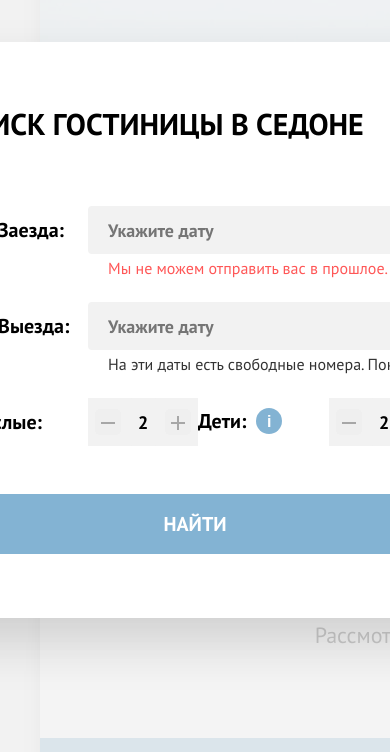
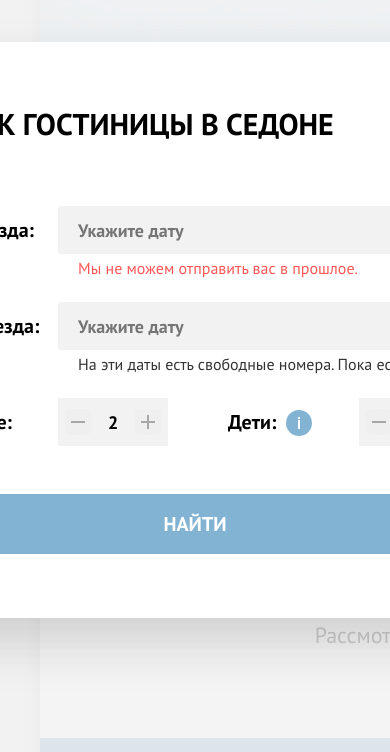
Before and after one commit to htmlacademy-htmlcss/2338943-sedona-37, a plain HTML site: page index.html in a window 390 px wide. Shown: the part 92-844 px from the top of the page. Drawn offline with Linux system fonts and the light colour scheme.

Commit message:
Завершаем вёрстку всех компонентов

```diff
--- a/css/style.css
+++ b/css/style.css
@@ -32,6 +32,22 @@
   color: black;
 }
 
+                                                      /* PAGE-CONTAINER and POP-UP */
+
+.page-container {
+  display: flex;
+  flex-direction: column;
+
+  min-height: 100%;
+
+  width: 1200px;
+  margin: 0 auto;
+
+  background-color: rgba(255, 255, 255, 1);
+  box-shadow: 0 0 15px rgba(0, 0, 0, 0.2);
+  position: relative;
+}
+
 .container-modal-window {
   position: fixed;
   top: 0;
@@ -68,8 +84,6 @@
   padding-right: 50px;
   margin: 0;
   margin-bottom: 64px;
-
-  position: relative;
 }
 
 .modal-window .esc-button {
@@ -86,6 +100,8 @@
   top: 64px;
   left: 613px;
 
+  padding: 0;
+
   background-color: rgba(242, 242, 242, 1);
   border: 3px solid transparent;
   border-radius: 52px;
@@ -95,8 +111,8 @@
   background-color: rgba(230, 230, 230, 1);
 }
 
-.esc-button:active {
-  color: rgba(0, 0, 0, 0.3);
+.esc-button:active path {
+  fill-opacity: 0.3;
 }
 
 .esc-button:focus-visible {
@@ -107,9 +123,7 @@
 .modal-window form {
   display: grid;
   grid-template-columns: 137px 110px 1fr 131px 110px;
-  grid-auto-rows: minmax(48px, auto);
-  align-items: center;
-  row-gap: 48px;
+  grid-template-rows: repeat(6, minmax(48px, auto));
 }
 
 .modal-window label {
@@ -118,104 +132,78 @@
   font-weight: 700;
   line-height: 24px;
 
+  align-self: self-start;
+  padding-top: 12px;
+  padding-right: 18px;
   text-transform: capitalize;
 
-  position: relative;
   word-wrap: break-word;
 }
 
 .modal-window label:nth-of-type(1) {
   grid-column: 1 / 2;
-  padding-right: 18px;
-}
-
-[data-commentStart]::after {
-  position: absolute;
-
+
+  position: relative;
+}
+
+.modal-window label:nth-of-type(2) {
+  grid-column: 1 / 2;
+}
+
+.can {
   font-size: 16px;
   font-weight: normal;
   line-height: 21px;
 
-  content: attr(data-commentStart);
-  color: rgba(255, 87, 87, 1);
-  text-transform: none;
-
-  width: 320px;
-  height: 21px;
-
-  padding: 0 20px;
-
-  left: 137px;
-  top: 40px;
-}
-
-[data-commentEnd]::after {
-  position: absolute;
-
+  width: 371px;
+  padding: 4px 20px;
+
+  color: rgba(51, 51, 51, 1);
+
+  grid-column: 2 / -1;
+}
+
+.can-not {
   font-size: 16px;
   font-weight: normal;
   line-height: 21px;
 
-  content: attr(data-commentEnd);
-  color: rgba(51, 51, 51, 1);
-  text-transform: none;
-
-  width: 371px;
-  height: 21px;
-
-  padding: 0 20px;
-
-  left: 137px;
-  top: 40px;
-}
-
-.modal-window label:nth-of-type(2) {
-  grid-column: 1 / 2;
-  padding-right: 18px;
-}
+  width: 320px;
+  padding: 4px 20px;
+
+  color: rgba(255, 87, 87, 1);
+
+  grid-column: 2 / -1;
+}
+
 
 .modal-window label:nth-of-type(3) {
   grid-column: 1 / 2;
-  padding-right: 18px;
-
 }
 
 .modal-window label:nth-of-type(4) {
   display: flex;
+  align-items: start;
   grid-column: 4 / 5;
-  padding-right: 18px;
+}
+
+.modal-window label:nth-of-type(4) span {
+  max-width: 50px;
+}
+
+.modal-window .tooltip-toggle {
+  color: rgba(255, 255, 255, 1);
+  margin-left: 10px;
+
+  grid-column: 4 / 5;
+
+  outline: none;
 
   position: relative;
 }
 
-.modal-window .commentChildren {
-  display: inline-block;
-  width: 26px;
-  height: 26px;
-
-  top: -1px;
-  margin-left: 10px;
-
-  font-size: 16px;
-  font-family: sans-serif;
-  line-height: 27px;
-
-  text-align: center;
-  text-transform: none;
-
-  background-color: rgba(131, 179, 211, 1);
-  color: rgba(255, 255, 255, 1);
-
-  border-radius: 50%;
-  grid-column: 4 / 5;
-
-  position: relative;
-
-  outline: none;
-}
-
-.commentChildren:hover::before,
-.commentChildren:focus-visible::before {
+.tooltip-toggle:hover::before,
+.tooltip-toggle:focus-visible::before {
   content: "";
   position: absolute;
   width: 20px;
@@ -233,8 +221,8 @@
     -10px;
 }
 
-.commentChildren:hover::after,
-.commentChildren:focus-visible::after {
+.tooltip-toggle:hover::after,
+.tooltip-toggle:focus-visible::after {
   font-size: 16px;
   font-family: PT Sans;
   font-weight: normal;
@@ -248,9 +236,9 @@
 
   content:
     "Укажите количество детей, которые будут с вами, возраст которых от 6 до 18 лет. Дети до 6 лет размещаются бесплатно.";
+
   box-sizing: border-box;
   width: 256px;
-  height: 143px;
 
   padding: 20px 22px;
   text-align: left;
@@ -278,10 +266,11 @@
   border-color: rgba(131, 179, 211, 1);
 }
 
-.modal-window input[type="datetime"] {
+.modal-window input[type="text"] {
   outline: none;
 
   grid-column: 2 / -1;
+  align-self: start;
 
   padding: 10px 60px 9px 17px;
 
@@ -296,17 +285,13 @@
   align-items: center;
   justify-content: space-evenly;
 
-  height: 100%;
+  height: 48px;
+  align-self: start;
 
   background-color: rgba(242, 242, 242, 1);
 }
 
 .modal-window .number-button {
-  font-size: 23px;
-  font-weight: 400;
-  font-family: Arial;
-  line-height: 27px;
-
   box-sizing: content-box;
   width: 20px;
   height: 20px;
@@ -315,8 +300,6 @@
   border: 3px solid transparent;
   border-radius: 5px;
   margin: 0;
-
-  position: relative;
 }
 
 .number-button:hover path {
@@ -334,6 +317,10 @@
 
 .number-button:focus-visible path {
   fill-opacity: 1;
+}
+
+.number-button.disabled:hover path {
+  fill-opacity: 0.3;
 }
 
 .modal-window input[type="number"] {
@@ -360,6 +347,7 @@
   font-weight: 700;
   line-height: 24px;
 
+  margin-top: 48px;
   padding: 18px 77px;
 
   border: none;
@@ -370,6 +358,7 @@
   text-transform: uppercase;
 
   grid-column: 1 / -1;
+  grid-row: -1 / -2;
 }
 
 .modal-window button[type="submit"]:hover,
@@ -390,23 +379,7 @@
   color: rgba(255, 255, 255, 1);
 }
 
-                                                      /* PAGE-CONTAINER */
-
-.page-container {
-  display: flex;
-  flex-direction: column;
-
-  min-height: 100%;
-
-  width: 1200px;
-  margin: 0 auto;
-
-  background-color: rgba(255, 255, 255, 1);
-  box-shadow: 0 0 15px rgba(0, 0, 0, 0.2);
-  position: relative;
-}
-
-                                                        /* NAVIGATION-WRAPPER*/
+                                                        /* FOOTER. NAVIGATION-WRAPPER*/
 
 .navigation-wrapper {
   display: grid;
@@ -2092,6 +2065,5 @@
 }
 
 .display-none {
-  position: absolute;
   display: none;
 }
--- a/index.html
+++ b/index.html
@@ -171,42 +171,54 @@
       <div class="container-modal-window">
         <div class="modal-window">
           <h2>Поиск гостиницы в Седоне</h2>
-          <button class="esc-button" type="button">×</button>
+          <button class="esc-button" type="button">
+            <span class="visually-hidden">Закрыть.</span>
+            <svg width="21" height="21" aria-hidden="true" viewBox="0 0 21 21" fill="none" xmlns="http://www.w3.org/2000/svg">
+              <path d="M17.4905 4.78288L16.1982 3.49057L10.4905 9.19826L4.78279 3.49057L3.49048 4.78288L9.19817 10.4906L3.49048 16.1983L4.78279 17.4906L10.4905 11.7829L16.1982 17.4906L17.4905 16.1983L11.7828 10.4906L17.4905 4.78288Z" fill="black"/>
+            </svg>
+          </button>
           <form action="https://echo.htmlacademy.ru/courses" method="get">
-            <label for="start-date" data-commentStart="Мы не можем отправить вас в прошлое.">Дата заезда:</label>
-            <input type="datetime" name="start-date" placeholder="Укажите дату">
-            <label for="end-date" data-commentEnd="На эти даты есть свободные номера. Пока есть.">Дата выезда:</label>
-            <input type="datetime" name="end-date" placeholder="Укажите дату">
+            <label for="start-date">Дата заезда:</label>
+            <input type="text" name="start-date" id="start-date" placeholder="Укажите дату">
+            <span class="can-not">Мы не можем отправить вас в прошлое.</span>
+            <span class="can visually-hidden">На эти даты есть свободные номера. Пока есть.</span>
+            <label for="end-date">Дата выезда:</label>
+            <input type="text" name="end-date" id="end-date" placeholder="Укажите дату">
+            <span class="can-not visually-hidden">Мы не можем отправить вас в прошлое.</span>
+            <span class="can">На эти даты есть свободные номера. Пока есть.</span>
             <label for="adults">Взрослые:</label>
             <div class="number-people">
-              <button class="number-button" type="button">
-                <span class="visually-hidden">Минус.</span>
+              <button class="number-button" type="button" aria-label="Убавить количество взрослых.">
                 <svg width="20" height="20" aria-hidden="true" viewBox="0 0 20 20" fill="none" xmlns="http://www.w3.org/2000/svg">
                   <path d="M3 9V11H17V9H3Z" fill="#000000" fill-opacity="0.3"/>
                 </svg>
               </button>
-              <input type="number" name="adults" value="2">
-              <button class="number-button" type="button">
-                <span class="visually-hidden">Плюс.</span>
+              <input type="number" name="adults" id="adults" aria-label="Указанное количество взрослых." value="2">
+              <button class="number-button" type="button" aria-label="Прибавить количество взрослых.">
                 <svg width="20" height="20" aria-hidden="true" viewBox="0 0 20 20" fill="none" xmlns="http://www.w3.org/2000/svg">
                   <path d="M17 9H11V3H9V9H3V11H9V17H11V11H17V9Z" fill="#000000" fill-opacity="0.3"/>
                 </svg>
               </button>
             </div>
             <label for="children">
-              Дети:
-              <span class="commentChildren" tabindex="0">i</span>
+              <span id="children">
+                Дети:
+              </span>
+              <span class="tooltip-toggle" tabindex="0">
+                <svg width="26" height="26" aria-hidden="true" viewBox="0 0 26 26" fill="none" xmlns="http://www.w3.org/2000/svg">
+                  <circle cx="13" cy="13" r="13" fill="#83B3D3"/>
+                  <path fill-rule="evenodd" clip-rule="evenodd" d="M12 7H14V9H12V7ZM14 19H12V10H14V19Z" fill="white"/>
+                </svg>
+              </span>
             </label>
             <div class="number-people">
-              <button class="number-button" type="button">
-                <span class="visually-hidden">Минус.</span>
+              <button class="number-button" type="button" aria-label="Убавить количество детей.">
                 <svg width="20" height="20" aria-hidden="true" viewBox="0 0 20 20" fill="none" xmlns="http://www.w3.org/2000/svg">
                   <path d="M3 9V11H17V9H3Z" fill="#000000" fill-opacity="0.3"/>
                 </svg>
               </button>
-              <input type="number" name="children" value="2">
-              <button class="number-button" type="button">
-                <span class="visually-hidden">Плюс.</span>
+              <input type="number" name="children" id="children" aria-label="Указанное количество детей." value="2">
+              <button class="number-button" type="button" aria-label="Прибавить количество детей.">
                 <svg width="20" height="20" aria-hidden="true" viewBox="0 0 20 20" fill="none" xmlns="http://www.w3.org/2000/svg">
                   <path d="M17 9H11V3H9V9H3V11H9V17H11V11H17V9Z" fill="#000000" fill-opacity="0.3"/>
                 </svg>
```
Also changed, not shown: icon-tooltip-toggle.svg (added). Lines whose indentation alone changed are shown as unchanged.
